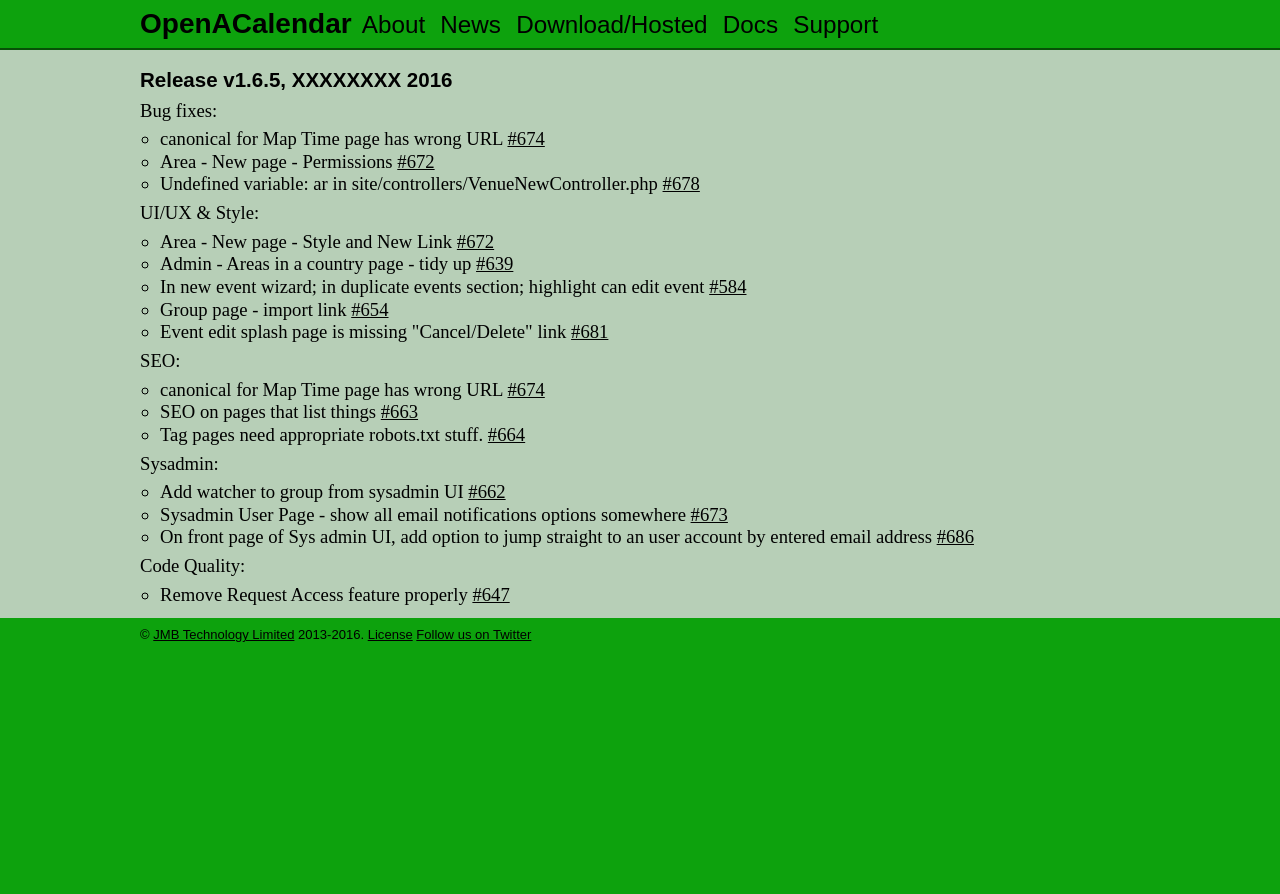
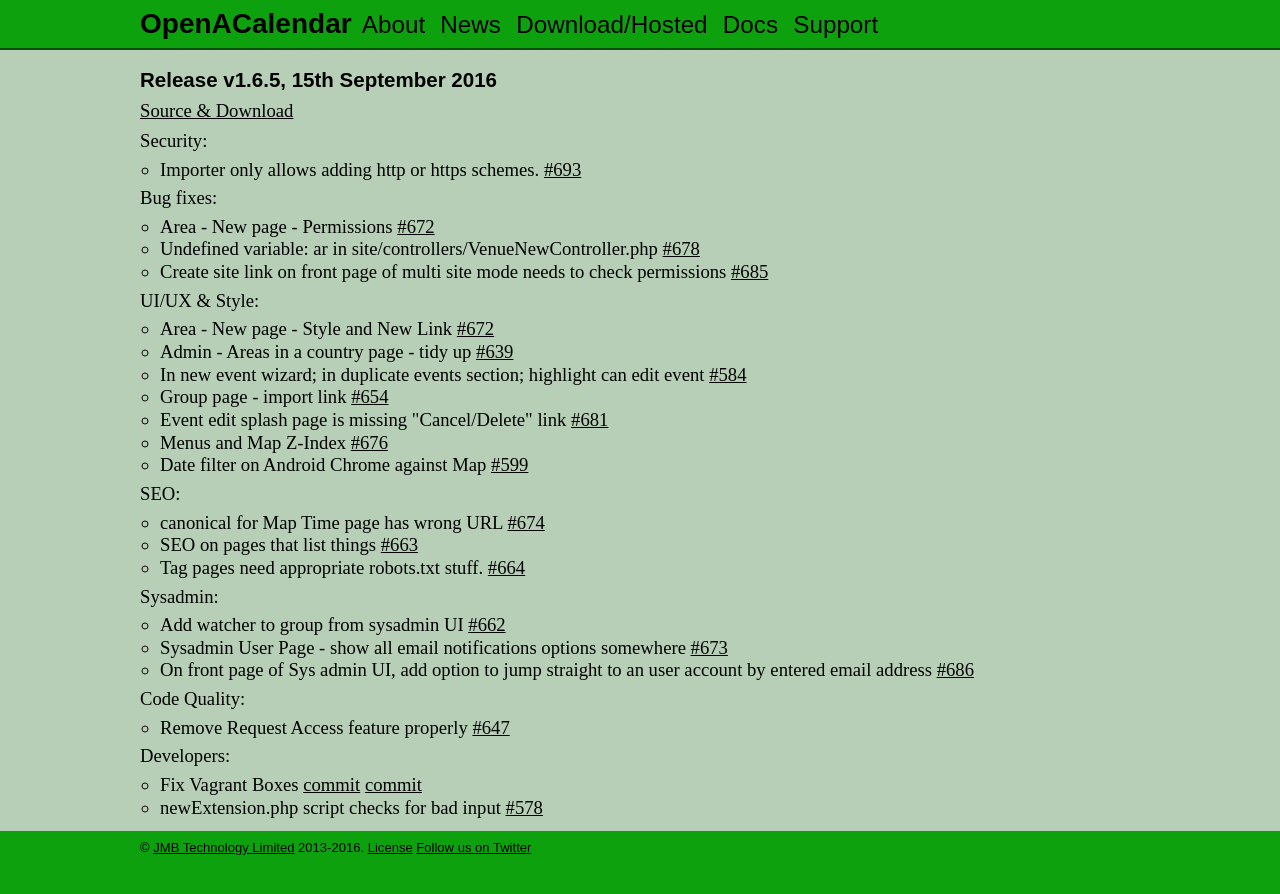
Before and after one commit to OpenACalendar/openacalendar.github.io, a Jekyll site: the page built from webapp/release/1.6.5.html, in a window 1280 px wide. Shown: the top 894 px of the page. Built offline with Jekyll 4.4.1, drawn with Linux system fonts in a browser that asks for light colours.

Commit message:
v1.6.5 released

```diff
--- a/webapp/release/1.6.5.html
+++ b/webapp/release/1.6.5.html
@@ -3,22 +3,25 @@
 title: Release v1.6.5
 ---
 
-<h2>Release v1.6.5, XXXXXXXX 2016</h2>
+<h2>Release v1.6.5, 15th September 2016</h2>
 
-<!--
 <p>
 	<a href="https://github.com/OpenACalendar/OpenACalendar-Web-Core/releases/tag/v1.6.5">Source &amp; Download</a>
 </p>
--->
 
 
+<p>Security:</p>
+
+<ul class="normallist">
+	<li>Importer only allows adding http or https schemes.   <a href="https://github.com/OpenACalendar/OpenACalendar-Web-Core/issues/693">#693</a></li>
+</ul>
 
 <p>Bug fixes:</p>
 
 <ul class="normallist">
-	<li>canonical for Map Time page has wrong URL  <a href="https://github.com/OpenACalendar/OpenACalendar-Web-Core/issues/674">#674</a></li>
 	<li>Area - New page - Permissions  <a href="https://github.com/OpenACalendar/OpenACalendar-Web-Core/issues/672">#672</a></li>
 	<li>Undefined variable: ar in site/controllers/VenueNewController.php  <a href="https://github.com/OpenACalendar/OpenACalendar-Web-Core/issues/678">#678</a></li>
+	<li>Create site link on front page of multi site mode needs to check permissions  <a href="https://github.com/OpenACalendar/OpenACalendar-Web-Core/issues/678">#685</a></li>
 </ul>
 
 <p>UI/UX &amp; Style:</p>
@@ -29,6 +32,8 @@
 	<li>In new event wizard; in duplicate events section; highlight can edit event   <a href="https://github.com/OpenACalendar/OpenACalendar-Web-Core/issues/584">#584</a></li>
 	<li>Group page - import link  <a href="https://github.com/OpenACalendar/OpenACalendar-Web-Core/issues/654">#654</a></li>
 	<li>Event edit splash page is missing "Cancel/Delete" link <a href="https://github.com/OpenACalendar/OpenACalendar-Web-Core/issues/681">#681</a></li>
+	<li>Menus and Map Z-Index <a href="https://github.com/OpenACalendar/OpenACalendar-Web-Core/issues/676">#676</a></li>
+	<li>Date filter on Android Chrome against Map <a href="https://github.com/OpenACalendar/OpenACalendar-Web-Core/issues/599">#599</a></li>
 </ul>
 
 <p>SEO:</p>
@@ -53,3 +58,11 @@
 <ul class="normallist">
 	<li>Remove Request Access feature properly <a href="https://github.com/OpenACalendar/OpenACalendar-Web-Core/issues/647">#647</a></li>
 </ul>
+
+
+<p>Developers:</p>
+
+<ul class="normallist">
+	<li>Fix Vagrant Boxes <a href="https://github.com/OpenACalendar/OpenACalendar-Web-Core/commit/bdc8847c0b563d8d911af25dba68ad3924ab9cb4">commit</a> <a href="https://github.com/OpenACalendar/OpenACalendar-Web-Core/commit/c65b069e05d83cf98a68d5f08788efc06092279b">commit</a></li>
+	<li>newExtension.php script checks for bad input <a href="https://github.com/OpenACalendar/OpenACalendar-Web-Core/issues/578">#578</a></li>
+</ul>
```
Also changed, not shown: _posts/2016-09-16-webapp-version-1-6-5.markdown (added, +13 -0 lines), webapp/download.html (+4 -4 lines), webapp/release/index.html (+10 -1 lines).
